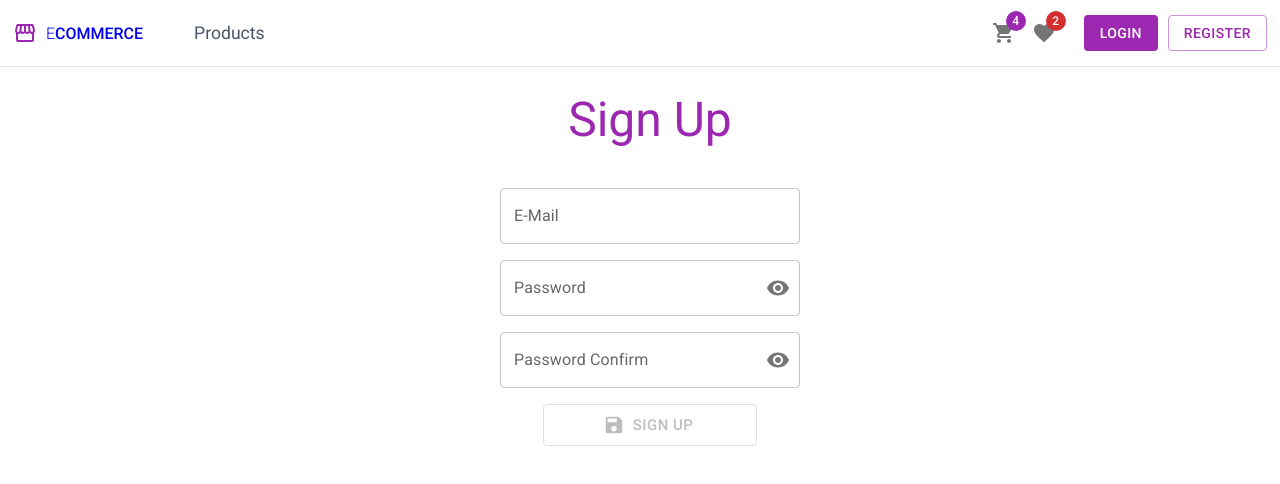
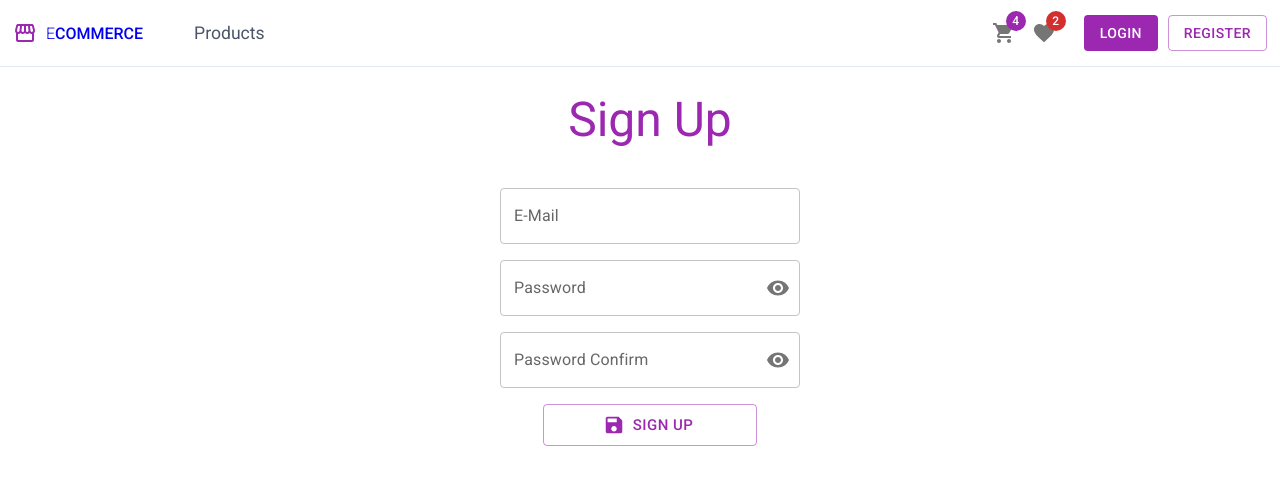
Before and after one commit to sametkoyuncu/react-ecommerce-patika, a React (Create React App) app in the folder client/: page /signup in a window 1280 px wide. Shown: the top 484 px of the page. Built offline with nearby package versions, Linux system fonts and the light colour scheme.

Commit message:
end of 'Kullanıcı Kayıt İşlemleri - 1'

```diff
--- a/client/package.json
+++ b/client/package.json
@@ -11,6 +11,7 @@
     "@testing-library/react": "^11.2.7",
     "@testing-library/user-event": "^12.8.3",
     "axios": "^0.24.0",
+    "formik": "^2.2.9",
     "moment": "^2.29.1",
     "react": "^17.0.2",
     "react-dom": "^17.0.2",
@@ -18,7 +19,8 @@
     "react-query": "^3.32.1",
     "react-router-dom": "^6.0.1",
     "react-scripts": "4.0.3",
-    "web-vitals": "^1.1.2"
+    "web-vitals": "^1.1.2",
+    "yup": "^0.32.11"
   },
   "scripts": {
     "start": "react-scripts start",
--- a/client/src/pages/Auth/Signup/index.js
+++ b/client/src/pages/Auth/Signup/index.js
@@ -17,23 +17,26 @@ import Visibility from '@mui/icons-material/Visibility'
 import VisibilityOff from '@mui/icons-material/VisibilityOff'
 
 import SaveIcon from '@mui/icons-material/Save'
+import validationSchema from './validations.js'
 
+import { useFormik } from 'formik'
 function Signup() {
+  const formik = useFormik({
+    initialValues: {
+      email: '',
+      password: '',
+      passwordConfirm: '',
+    },
+    validationSchema,
+    onSubmit: async (values, bag) => {
+      console.log(values)
+    },
+  })
+
   const [values, setValues] = useState({
-    email: '',
-    password: '',
-    passwordConfirm: '',
     showPassword: false,
     showPasswordConfirm: false,
   })
-
-  const handleSubmit = () => {
-    setValues({ ...values })
-  }
-
-  const handleChange = (prop) => (event) => {
-    setValues({ ...values, [prop]: event.target.value })
-  }
 
   const handleClickShowPassword = () => {
     setValues({
@@ -67,6 +70,7 @@ function Signup() {
       >
         <Box
           component="form"
+          onSubmit={formik.handleSubmit}
           sx={{
             '& > :not(style)': { m: 1, width: '25ch' },
           }}
@@ -86,8 +90,10 @@ function Signup() {
           <br />
           <TextField
             id="email"
-            value={values.email}
-            onChange={handleChange('email')}
+            name="email"
+            onChange={formik.handleChange}
+            onBlur={formik.handleBlur}
+            value={formik.values.email}
             label="E-Mail"
             variant="outlined"
             color="secondary"
@@ -105,8 +111,10 @@ function Signup() {
             <OutlinedInput
               id="outlined-adornment-password"
               type={values.showPassword ? 'text' : 'password'}
-              value={values.password}
-              onChange={handleChange('password')}
+              name="password"
+              onChange={formik.handleChange}
+              onBlur={formik.handleBlur}
+              value={formik.values.password}
               endAdornment={
                 <InputAdornment position="end">
                   <IconButton
@@ -134,8 +142,10 @@ function Signup() {
             <OutlinedInput
               id="outlined-adornment-passwordConfirm"
               type={values.showPasswordConfirm ? 'text' : 'password'}
-              value={values.passwordConfirm}
-              onChange={handleChange('passwordConfirm')}
+              name="passwordConfirm"
+              onChange={formik.handleChange}
+              onBlur={formik.handleBlur}
+              value={formik.values.passwordConfirm}
               endAdornment={
                 <InputAdornment position="end">
                   <IconButton
@@ -157,16 +167,12 @@ function Signup() {
           </FormControl>
           <br />
           <Button
-            onClick={handleSubmit}
+            type="submit"
             variant="outlined"
             color="secondary"
             size="large"
             startIcon={<SaveIcon />}
-            disabled={
-              values.email === '' ||
-              values.password === '' ||
-              values.passwordConfirm === ''
-            }
+            disabled={!formik.isValid}
           >
             Sign Up
           </Button>
@@ -177,3 +183,8 @@ function Signup() {
 }
 
 export default Signup
+// disabled={
+//               formik.values.email === '' ||
+//               formik.values.password === '' ||
+//               formik.values.passwordConfirm === ''
+//             }
--- /dev/null
+++ b/client/src/pages/Auth/Signup/validations.js
@@ -0,0 +1,18 @@
+import * as yup from 'yup'
+
+const validations = yup.object().shape({
+  email: yup
+    .string()
+    .email('Geçerli bir e-posta adresi giriniz.')
+    .required('Zorunlu alan.'),
+  password: yup
+    .string()
+    .min(4, 'Parolanız en az 4 karakter olmalıdır')
+    .required('Zorunlu alan.'),
+  passwordConfirm: yup
+    .string()
+    .oneOf([yup.ref('password')], 'Parolalar uyuşmuyor.')
+    .required('Zorunlu alan.'),
+})
+
+export default validations
```
Also changed, not shown: 1 other file (tests, documents, lock files or other folders).
